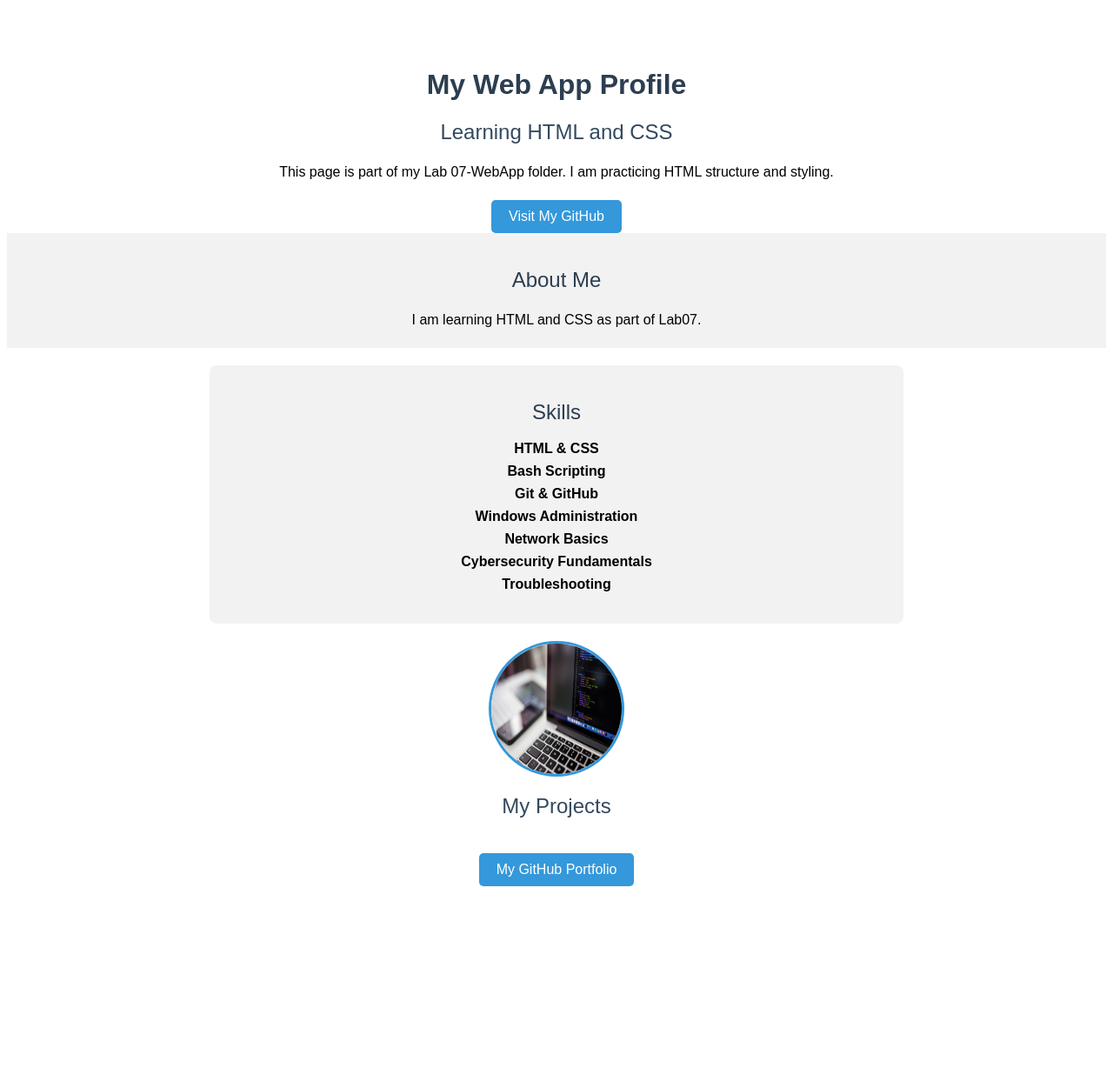
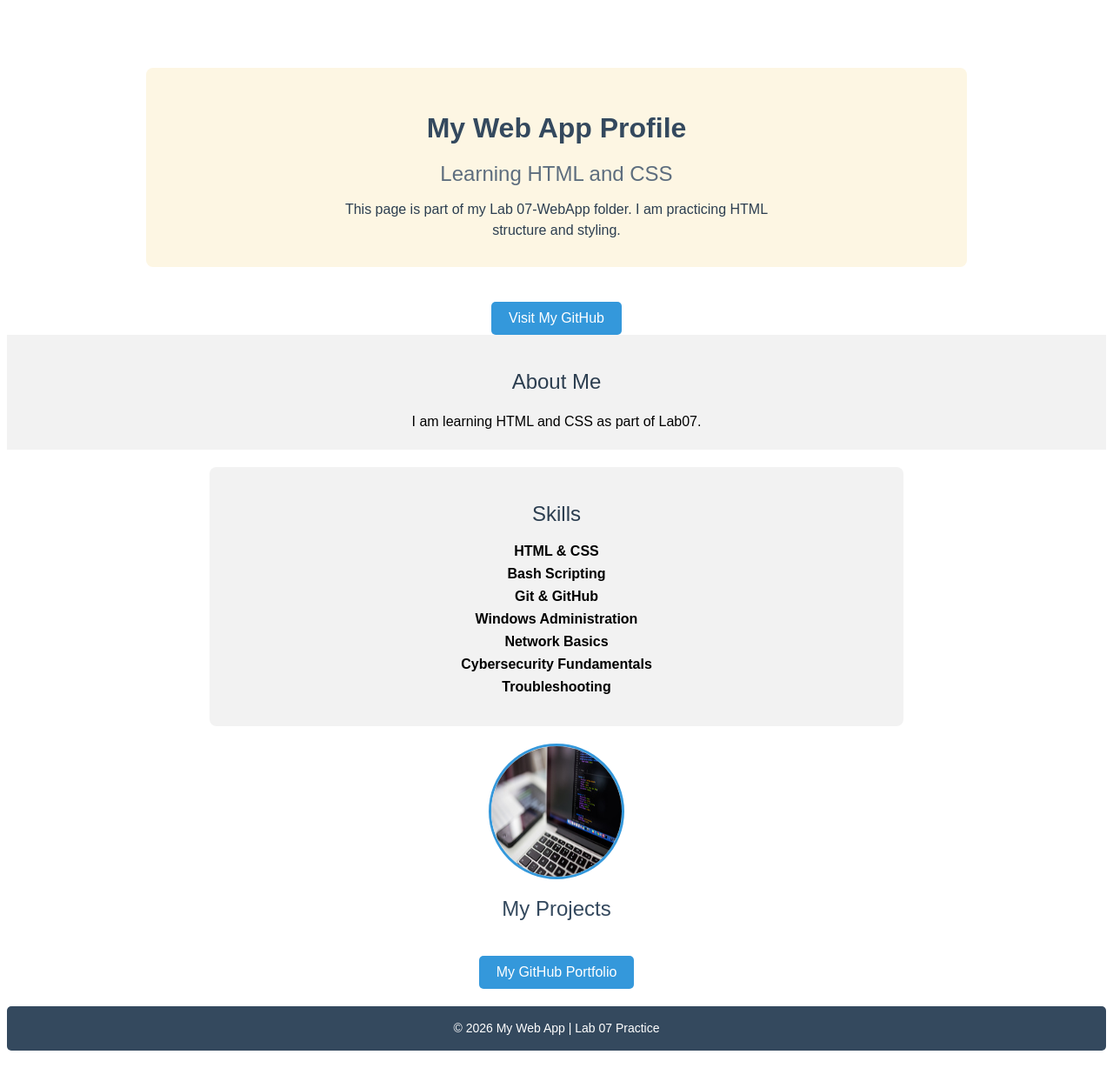
Before and after one commit to WockTechJM/home-it-labs, a plain HTML site: page 07-WebApp/profile.html in a window 1280 px wide. Shown: the whole page at 87% size. Before the commit the page ends 1035 px from the top, so only its background shows below. Drawn offline with Linux system fonts and the light colour scheme.

Commit message:
Updated Notes.md

```diff
--- a/07-WebApp/profile.html
+++ b/07-WebApp/profile.html
@@ -5,10 +5,13 @@
     <link rel="stylesheet" href="style.css">
 </head>
 <body>
+
+    <div class="header-section">
     <h1>My Web App Profile</h1>
     <h2> Learning HTML and CSS</h2>
+    <p>This page is part of my Lab 07-WebApp folder. I am practicing HTML structure and styling.</p>
 
-    <p>This page is part of my Lab 07-WebApp folder. I am practicing HTML structure and styling.</p>
+</div>
 
     <a href="https://github.com" class="button">Visit My GitHub</a>
 
@@ -41,5 +44,9 @@
         </ul>
     </div>
 
+<footer class="footer-section">
+    <p>&copy; 2026 My Web App | Lab 07 Practice</p>
+</footer>
+
 </body>
 </html>
--- a/07-WebApp/style.css
+++ b/07-WebApp/style.css
@@ -5,6 +5,31 @@ body {
     text-align: center;
     padding-top: 50px;
 }
+
+.header-section {
+    background-color: #fdf6e3;
+    padding: 30px;
+    text-align: center;
+    border-radius: 8px;
+    width: 70%;
+    margin: 20px auto;
+}
+
+.header-section h1 {
+    color: #34495e;
+    margin-bottom: 10px;
+}
+
+.header-section h2 {
+    color: #5d6d7e;
+    margin-bottom: 15px;
+}
+
+.header-section p {
+    font-size: 16px;
+    color: #2c3e50;
+}
+
 h1 {
     color: #2c3e50;
 }
@@ -28,6 +53,7 @@ p {
     margin-top: 20px;
     text-decoration: none;
     border-radius: 5px;
+
 }
 .button:hover {
     background-color: #2980b9;
@@ -100,3 +126,13 @@ ul {
     margin: 8px 0;
     font-weight: bold;
 }
+
+.footer-section {
+    background-color: #34495e;
+    color: white;
+    text-align: center;
+    padding: 15px 0;
+    border-radius: 5px;
+    margin: 20px auto;
+    font-size: 14px;
+}
```
Also changed, not shown: 1 other file.
